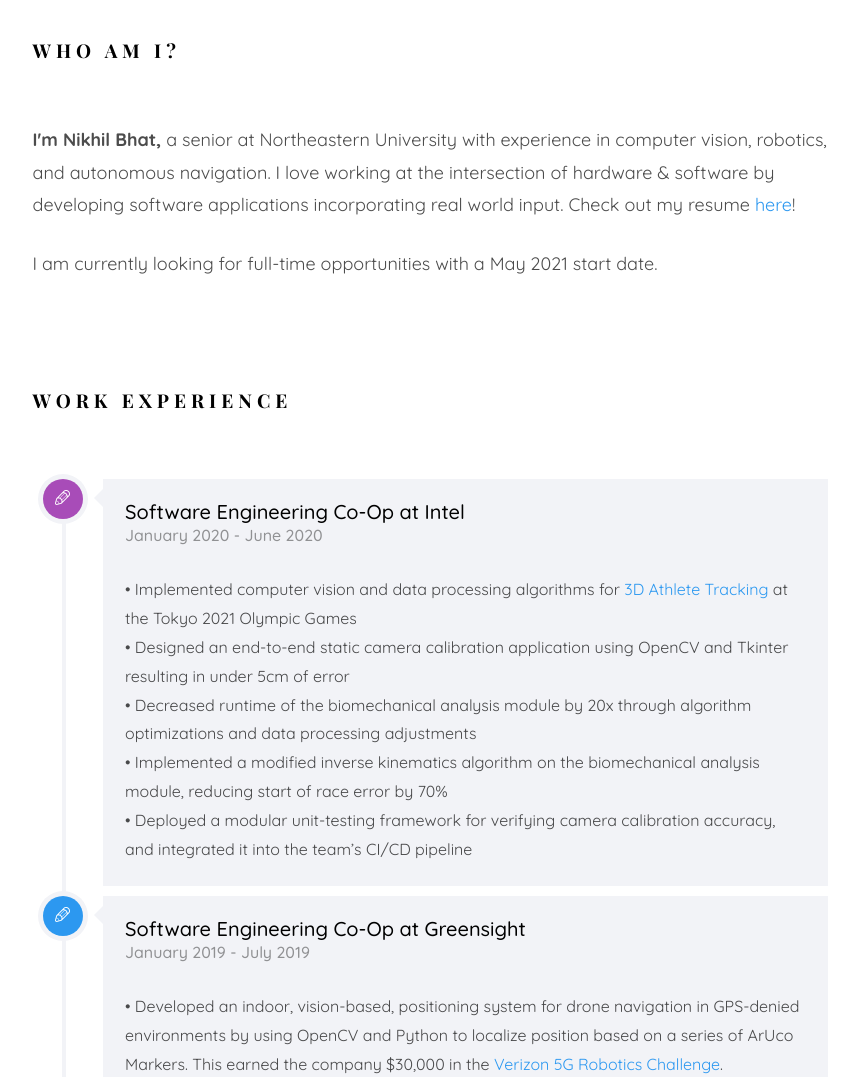
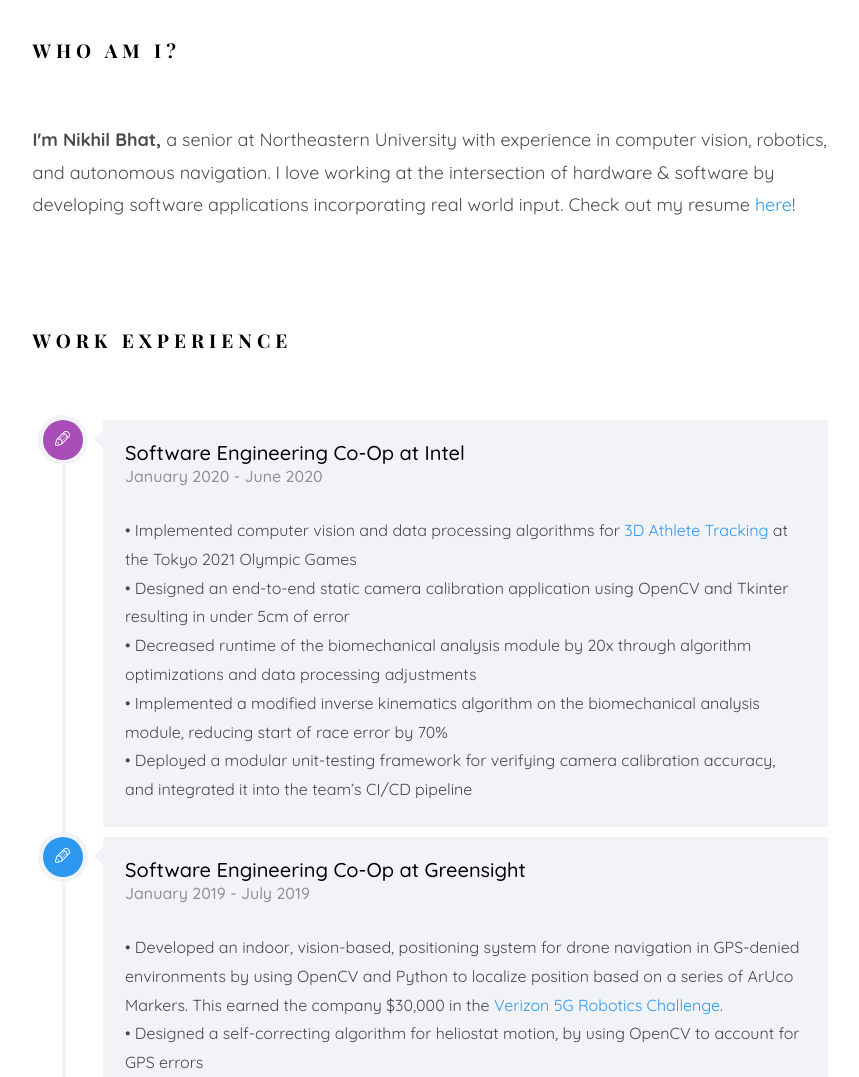
Before and after one commit to NikhilCBhat/nikhilcbhat.github.io, a plain HTML site: page index.html in a window 1280 px wide. Shown: the part 827-1904 px from the top of the page, without its empty margins (360-1219 px from the left). Drawn offline with nearby package versions, Linux system fonts and the light colour scheme; files whose address does not match are found by name; a web font is replaced by a local one.

Commit message:
removed looking for job

```diff
--- a/index.html
+++ b/index.html
@@ -102,7 +102,6 @@
 									<div class="about-desc">
 										<h2 class="web-heading">Who Am I?</h2>
 										<p><strong>I'm Nikhil Bhat, </strong> a senior at Northeastern University with experience in computer vision, robotics, and autonomous navigation. I love working at the intersection of hardware & software by developing software applications incorporating real world input. Check out my resume <a href="resume.html"> here</a>! </p>
-										<p> I am currently looking for full-time opportunities with a May 2021 start date. </p>
 									</div>
 								</div>
 							</div>
```
